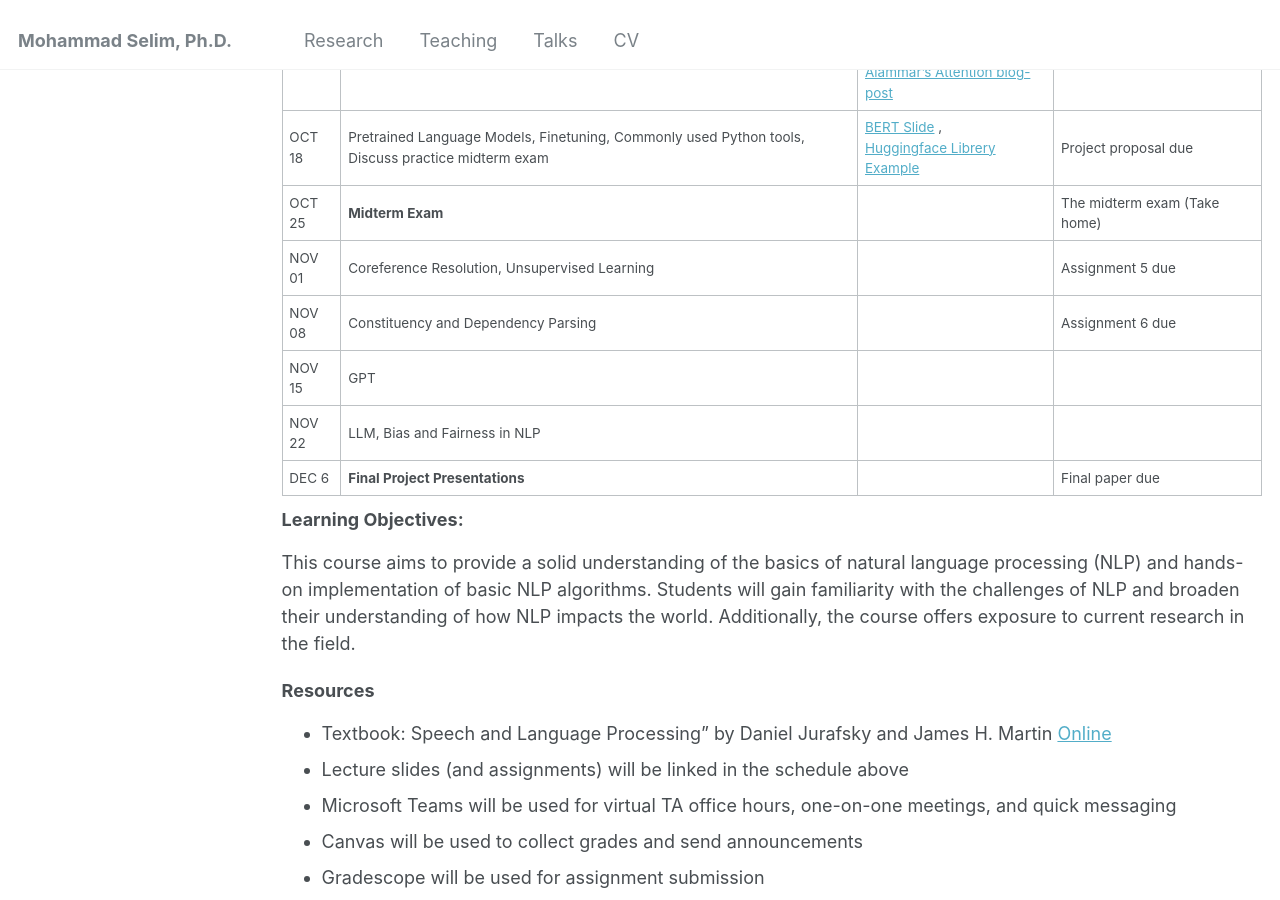
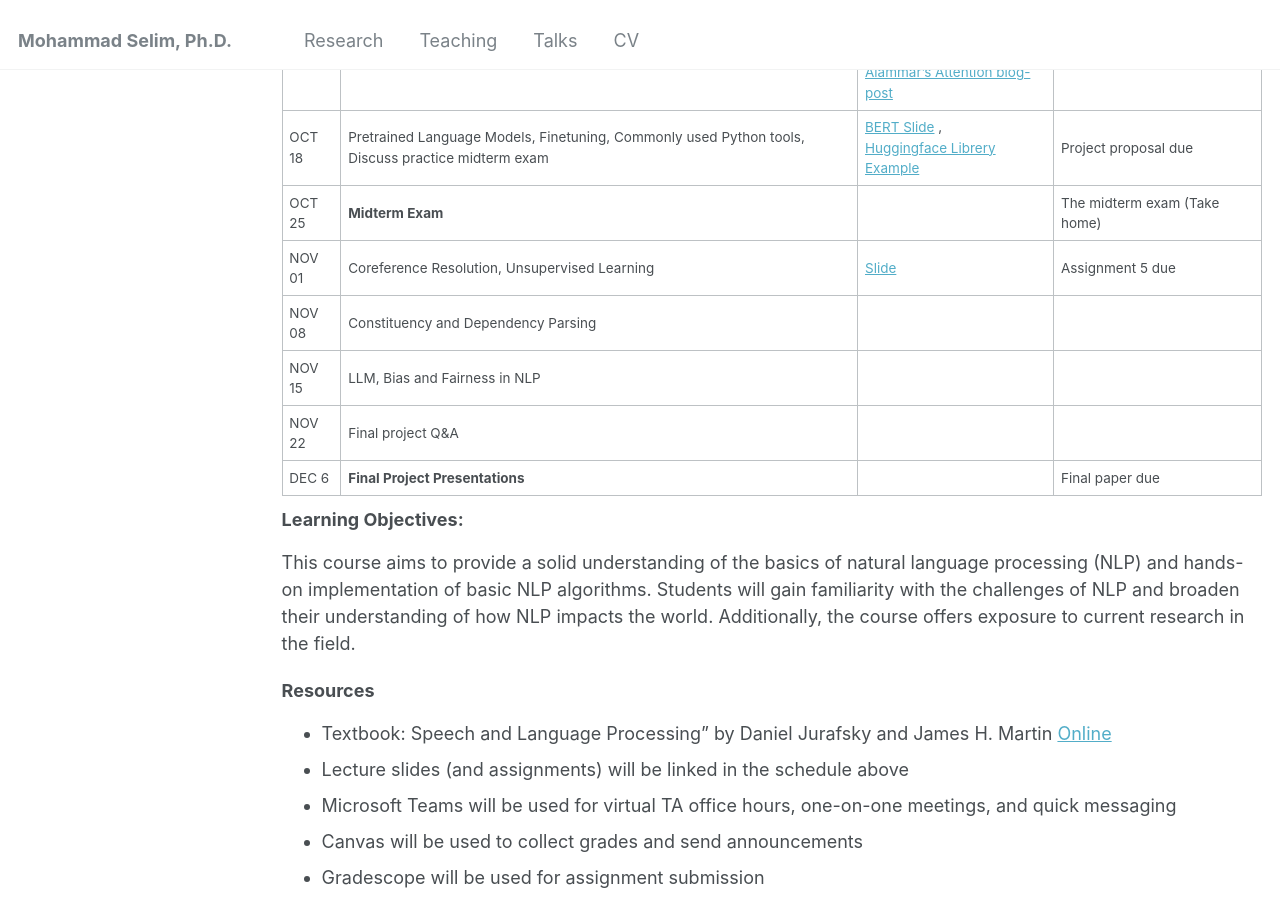
Before and after one commit to selimmd/selimmd.github.io, a Jekyll site: the page built from _teaching/nlp2024.md, in a window 1280 px wide and 900 px high, scrolled down 893 px. Built offline with Jekyll 4.4.1, drawn with Linux system fonts in a browser that asks for light colours.

Commit message:
Update nlp2024.md

```diff
--- a/_teaching/nlp2024.md
+++ b/_teaching/nlp2024.md
@@ -42,10 +42,10 @@ h2, h3, h4, h5, h6 {margin: 0;}
 | OCT 11  | Deep Learning and Language Models (cont.)  (Attention & Transformer)                                               | [Slide](https://docs.google.com/presentation/d/1SwEF2iyhOKQntgSV6zmPz9pSuT_uhEmT/edit?usp=sharing&ouid=115579883578265764099&rtpof=true&sd=true) <br/> [Attention is all you need](https://arxiv.org/pdf/1706.03762) <br/> [Alammar's Transformer blog-post]([https://colah.github.io/posts/2015-08-Understanding-LSTMs/](https://jalammar.github.io/illustrated-transformer/))  <br/>  [Alammar's Attention blog-post](https://jalammar.github.io/visualizing-neural-machine-translation-mechanics-of-seq2seq-models-with-attention/)  | Assignment 4 due |
 | OCT 18 |  Pretrained Language Models, Finetuning, Commonly used Python tools, Discuss practice midterm exam  | [BERT Slide](https://nlp.stanford.edu/seminar/details/jdevlin.pdf) ,<br /> [Huggingface Librery](https://github.com/huggingface/transformers) <br/> [Example](https://colab.research.google.com/drive/1iGT06A1D56N4oABoQMTmbEcN89ADRWvR?usp=sharing) | Project proposal due |
 | OCT 25 | **Midterm Exam** |  | The midterm exam (Take home) |
-| NOV 01 | Coreference Resolution, Unsupervised Learning  | |  Assignment 5 due|
-| NOV 08  | Constituency and Dependency Parsing |  | Assignment 6 due |
-| NOV 15 | GPT | |  |
-| NOV 22 | LLM, Bias and Fairness in NLP  | | |
+| NOV 01 | Coreference Resolution, Unsupervised Learning  | [Slide](https://docs.google.com/presentation/d/1qux7tfremukUtLC-htaXXV6F-hok4KLp/edit?usp=sharing&ouid=115579883578265764099&rtpof=true&sd=true)|  Assignment 5 due|
+| NOV 08  | Constituency and Dependency Parsing |  |  |
+| NOV 15 | LLM, Bias and Fairness in NLP | |  |
+| NOV 22 | Final project Q&A  | | |
 | DEC 6  | **Final Project Presentations** |  | Final paper due|
 
 <!---
```
